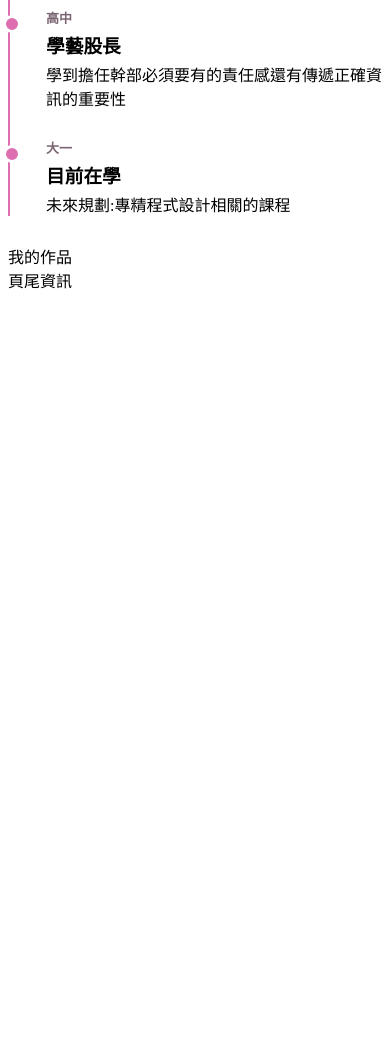
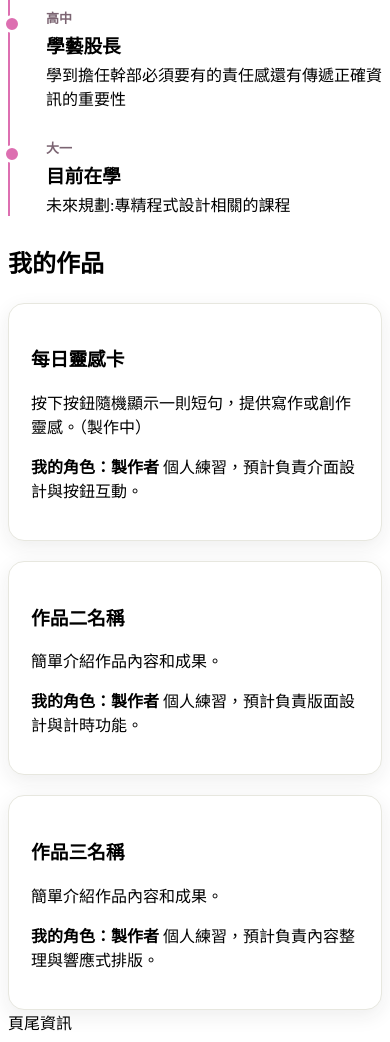
Before and after one commit to yongqiao05/personal-website, a plain HTML site: page index.html in a window 390 px wide. Shown: the part 714-1756 px from the top of the page. Before the commit the page ends 1014 px from the top, so only its background shows below. Drawn offline with Linux system fonts and the light colour scheme.

Commit message:
feat: add responsive project cards

```diff
--- a/index.html
+++ b/index.html
@@ -82,7 +82,29 @@
     </li>
   </ol>
 </section>
-    <section id="projects">我的作品</section>
+    <section id="projects">
+  <h2>我的作品</h2>
+
+  <div class="project-grid">
+    <article class="project-card">
+      <h3>每日靈感卡</h3>
+      <p>按下按鈕隨機顯示一則短句，提供寫作或創作靈感。（製作中）</p>
+      <p><strong>我的角色：製作者 </strong> 個人練習，預計負責介面設計與按鈕互動。</p>
+    </article>
+
+    <article class="project-card">
+      <h3>作品二名稱</h3>
+      <p>簡單介紹作品內容和成果。</p>
+      <p><strong>我的角色：製作者 </strong> 個人練習，預計負責版面設計與計時功能。</p>
+    </article>
+
+    <article class="project-card">
+      <h3>作品三名稱</h3>
+      <p>簡單介紹作品內容和成果。</p>
+      <p><strong>我的角色：製作者 </strong> 個人練習，預計負責內容整理與響應式排版。</p>
+    </article>
+  </div>
+</section>
   </main>
 
   <footer>頁尾資訊</footer>
--- a/style.css
+++ b/style.css
@@ -95,3 +95,30 @@ body.dark-mode .button-dark {
 .timeline-item p {
   margin: 0;
 }
+
+.project-grid {
+  display: grid;
+  grid-template-columns: repeat(3, minmax(0, 1fr));
+  gap: 20px;
+  margin-top: 24px;
+}
+
+.project-card {
+  padding: 22px;
+  background: #fff;
+  border: 1px solid #e7e7df;
+  border-radius: 16px;
+  box-shadow: 0 6px 20px rgba(32, 40, 32, 0.08);
+  transition: transform 0.2s, box-shadow 0.2s;
+}
+
+.project-card:hover {
+  transform: translateY(-4px);
+  box-shadow: 0 10px 26px rgba(32, 40, 32, 0.14);
+}
+
+@media (max-width: 600px) {
+  .project-grid {
+    grid-template-columns: 1fr;
+  }
+}
```
